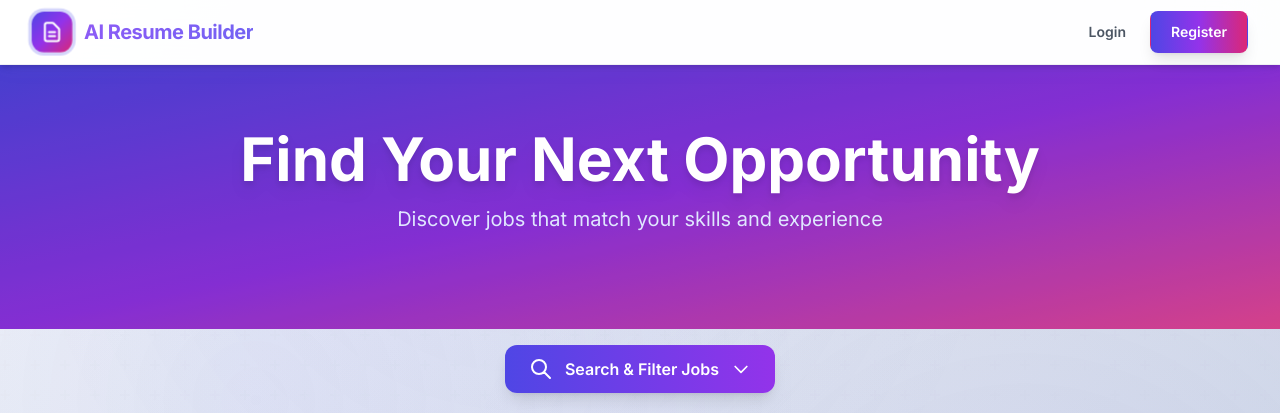
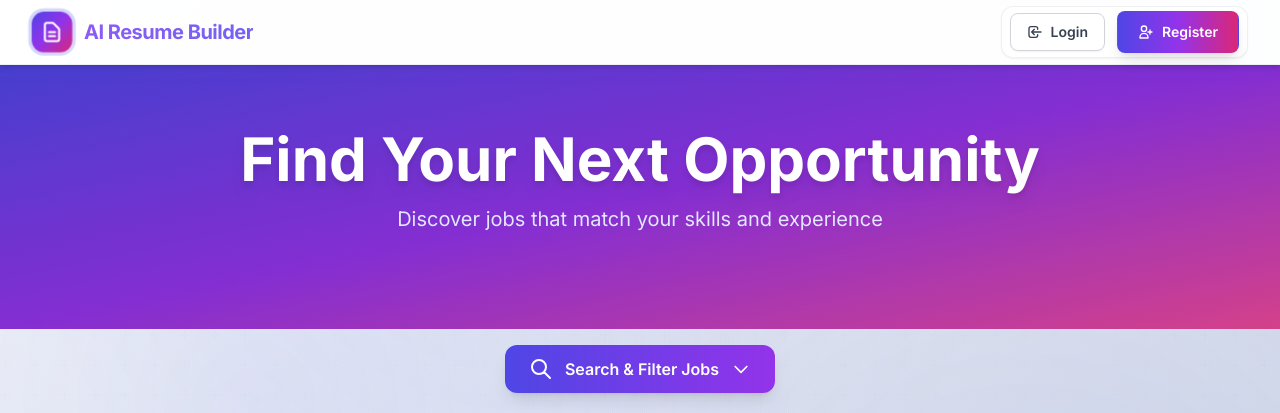
Before and after one commit to kiruuuuuuu/ai-resume-builder, a Django app: page /jobs/ in a window 1280 px wide. Shown: the top 413 px of the page. Run offline with Django 5.2, Linux system fonts and the light colour scheme; data that the repository does not hold is empty; parts of the project's set-up code (start-up, migrations or seed data) failed here and were passed over; some libraries are stand-ins or nearby versions.

Commit message:
Enhance navigation UI and implement user-type based login redirects
- Enhanced base.html: Improved Login/Register button styling with cohesive design
  - Grouped buttons in styled container with backdrop blur
  - Added icons to both Login and Register buttons
  - Consistent styling across desktop and mobile navigation
  - Professional button hover effects and transitions

- Implemented user-type based redirects after login/registration:
  - Job seekers redirect to resume builder page
  - Employers redirect to my-jobs page
  - Created custom allauth adapter for social login redirects
  - Updated employer onboarding to redirect to my-jobs after completion

- Files modified:
  - templates/base.html: Enhanced navigation button styling
  - users/views.py: Added user-type based redirects in login/register views
  - users/adapters.py: New custom allauth adapter for redirects
  - core/settings.py: Configured custom account adapter

```diff
--- a/core/settings.py
+++ b/core/settings.py
@@ -222,11 +222,12 @@ AUTHENTICATION_BACKENDS = [
 SITE_ID = 1
 
 # Allauth settings (using new format to avoid deprecation warnings)
+ACCOUNT_ADAPTER = 'users.adapters.CustomAccountAdapter'  # Custom adapter for user-type based redirects
 ACCOUNT_LOGIN_METHODS = {'username', 'email'}  # Can login with username or email
 ACCOUNT_SIGNUP_FIELDS = ['email*', 'username*', 'password1*', 'password2*']  # Required fields for signup
 ACCOUNT_EMAIL_VERIFICATION = 'none'  # Set to 'mandatory' if you want email verification
 ACCOUNT_SESSION_REMEMBER = True
-ACCOUNT_SIGNUP_REDIRECT_URL = 'home'
+ACCOUNT_SIGNUP_REDIRECT_URL = 'home'  # Fallback, but adapter will override
 
 # Social account settings
 SOCIALACCOUNT_AUTO_SIGNUP = True
--- a/templates/base.html
+++ b/templates/base.html
@@ -455,8 +455,20 @@
                                 <button type="submit" class="btn-enhanced inline-flex items-center px-4 py-2 border border-transparent text-sm font-semibold rounded-lg text-indigo-700 bg-gradient-to-r from-indigo-50 to-purple-50 hover:from-indigo-100 hover:to-purple-100 transition-all duration-300 shadow-sm hover:shadow-md">Logout</button>
                             </form>
                         {% else %}
-                            <a href="{% url 'users:login' %}" class="nav-link-enhanced text-gray-600 hover:text-indigo-600 px-4 py-2 rounded-lg text-sm font-semibold transition-all duration-300 hover:bg-indigo-50/50">Login</a>
-                            <a href="{% url 'users:register' %}" class="ml-2 btn-enhanced inline-flex items-center px-5 py-2.5 border border-transparent text-sm font-semibold rounded-lg shadow-lg text-white bg-gradient-to-r from-indigo-600 via-purple-600 to-pink-600 hover:from-indigo-700 hover:via-purple-700 hover:to-pink-700 transition-all duration-300 transform hover:scale-105 focus:outline-none focus:ring-2 focus:ring-offset-2 focus:ring-indigo-500 relative overflow-hidden">Register</a>
+                            <div class="flex items-center space-x-3 bg-white/50 backdrop-blur-sm px-2 py-1 rounded-xl border border-gray-200/60 shadow-sm">
+                                <a href="{% url 'users:login' %}" class="btn-enhanced inline-flex items-center px-4 py-2 border border-gray-300 text-sm font-semibold rounded-lg text-gray-700 bg-white hover:bg-gray-50 hover:border-indigo-300 hover:text-indigo-700 transition-all duration-300 shadow-sm hover:shadow-md focus:outline-none focus:ring-2 focus:ring-offset-2 focus:ring-indigo-500">
+                                    <svg class="w-4 h-4 mr-2" fill="none" stroke="currentColor" viewBox="0 0 24 24">
+                                        <path stroke-linecap="round" stroke-linejoin="round" stroke-width="2" d="M11 16l-4-4m0 0l4-4m-4 4h14m-5 4v1a3 3 0 01-3 3H6a3 3 0 01-3-3V7a3 3 0 013-3h7a3 3 0 013 3v1" />
+                                    </svg>
+                                    Login
+                                </a>
+                                <a href="{% url 'users:register' %}" class="btn-enhanced inline-flex items-center px-5 py-2.5 border border-transparent text-sm font-semibold rounded-lg shadow-lg text-white bg-gradient-to-r from-indigo-600 via-purple-600 to-pink-600 hover:from-indigo-700 hover:via-purple-700 hover:to-pink-700 transition-all duration-300 transform hover:scale-105 focus:outline-none focus:ring-2 focus:ring-offset-2 focus:ring-indigo-500 relative overflow-hidden">
+                                    <svg class="w-4 h-4 mr-2" fill="none" stroke="currentColor" viewBox="0 0 24 24">
+                                        <path stroke-linecap="round" stroke-linejoin="round" stroke-width="2" d="M18 9v3m0 0v3m0-3h3m-3 0h-3m-2-5a4 4 0 11-8 0 4 4 0 018 0zM3 20a6 6 0 0112 0v1H3v-1z" />
+                                    </svg>
+                                    Register
+                                </a>
+                            </div>
                         {% endif %}
                     </div>
                     <div class="-mr-2 flex items-center sm:hidden">
@@ -503,8 +515,20 @@
                            </div>
                         </div>
                     {% else %}
-                        <a href="{% url 'users:login' %}" role="menuitem" class="block pl-3 pr-4 py-2 border-l-4 border-transparent text-base font-medium text-gray-600 hover:bg-gray-50 hover:border-indigo-500 hover:text-indigo-600 transition-all duration-200">Login</a>
-                        <a href="{% url 'users:register' %}" role="menuitem" class="block pl-3 pr-4 py-2 border-l-4 border-transparent text-base font-medium text-gray-600 hover:bg-gray-50 hover:border-indigo-500 hover:text-indigo-600 transition-all duration-200">Register</a>
+                        <div class="px-3 space-y-2 pt-2">
+                            <a href="{% url 'users:login' %}" role="menuitem" class="btn-enhanced inline-flex items-center justify-center w-full px-4 py-2.5 border border-gray-300 text-base font-semibold rounded-lg text-gray-700 bg-white hover:bg-gray-50 hover:border-indigo-300 hover:text-indigo-700 transition-all duration-300 shadow-sm hover:shadow-md">
+                                <svg class="w-5 h-5 mr-2" fill="none" stroke="currentColor" viewBox="0 0 24 24">
+                                    <path stroke-linecap="round" stroke-linejoin="round" stroke-width="2" d="M11 16l-4-4m0 0l4-4m-4 4h14m-5 4v1a3 3 0 01-3 3H6a3 3 0 01-3-3V7a3 3 0 013-3h7a3 3 0 013 3v1" />
+                                </svg>
+                                Login
+                            </a>
+                            <a href="{% url 'users:register' %}" role="menuitem" class="btn-enhanced inline-flex items-center justify-center w-full px-5 py-2.5 border border-transparent text-base font-semibold rounded-lg shadow-lg text-white bg-gradient-to-r from-indigo-600 via-purple-600 to-pink-600 hover:from-indigo-700 hover:via-purple-700 hover:to-pink-700 transition-all duration-300 transform hover:scale-105 focus:outline-none focus:ring-2 focus:ring-offset-2 focus:ring-indigo-500 relative overflow-hidden">
+                                <svg class="w-5 h-5 mr-2" fill="none" stroke="currentColor" viewBox="0 0 24 24">
+                                    <path stroke-linecap="round" stroke-linejoin="round" stroke-width="2" d="M18 9v3m0 0v3m0-3h3m-3 0h-3m-2-5a4 4 0 11-8 0 4 4 0 018 0zM3 20a6 6 0 0112 0v1H3v-1z" />
+                                </svg>
+                                Register
+                            </a>
+                        </div>
                     {% endif %}
                 </div>
             </div>
```
Also changed, not shown: users/adapters.py (added, +44 -0 lines), users/views.py (+11 -4 lines).
